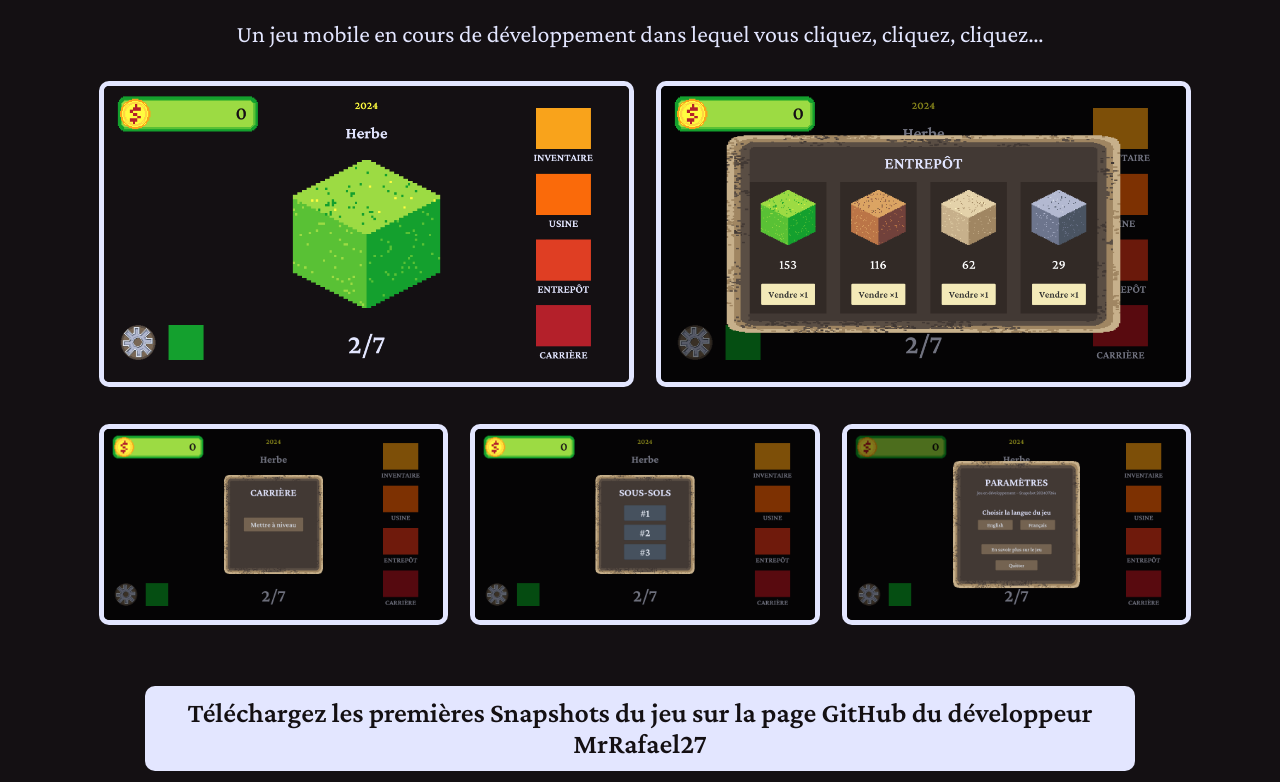
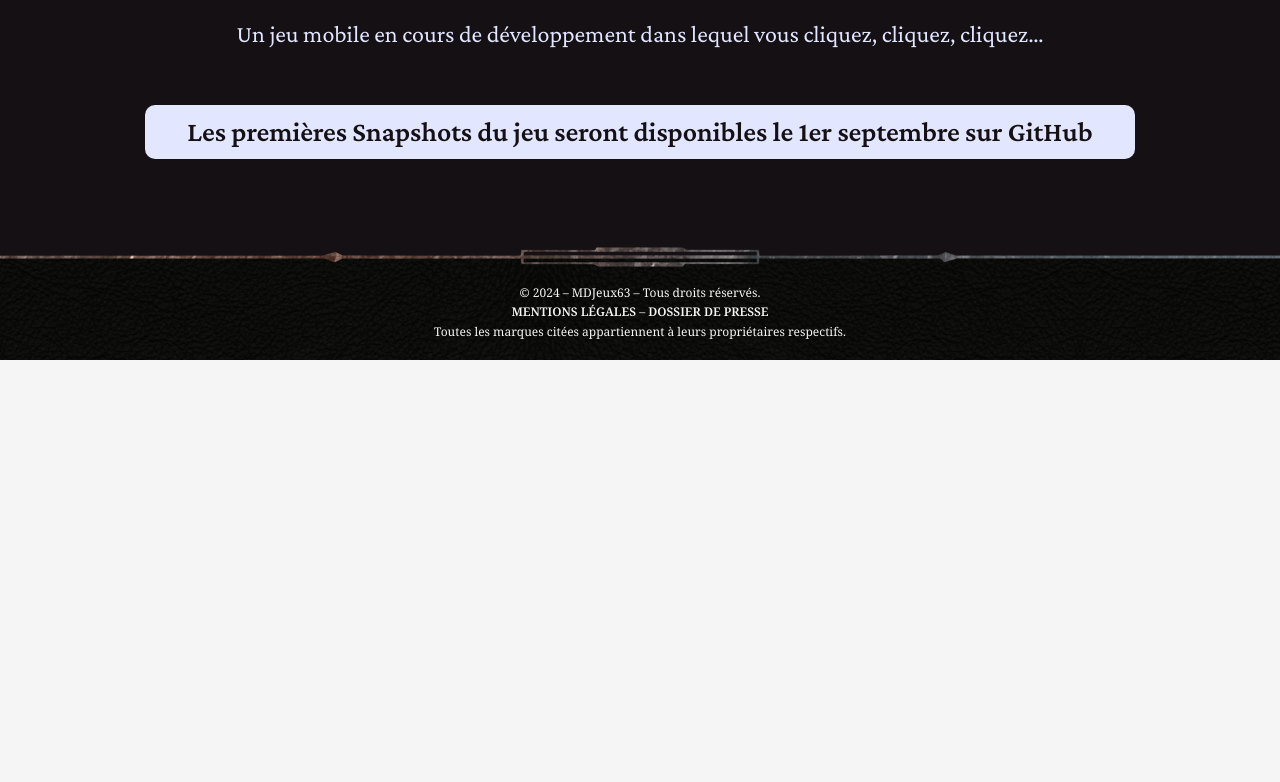
Before and after one commit to MDJeux63/mdjeux63.github.io, a plain HTML site: page index.html in a window 1280 px wide. Shown: the part 5098-5880 px from the top of the page. After the commit the page ends 5458 px from the top, so only its background shows below. Drawn offline with nearby package versions, Linux system fonts and the light colour scheme; a web font is replaced by a local one.

Commit message:
Update of 20.08.2024

```diff
--- a/index.html
+++ b/index.html
@@ -268,32 +268,6 @@
         .striving-fighter-slogan {
             font-size: 24px;
             text-align: center;
-        }
-
-        .striving-fighter-gallery {
-            margin: 3%;
-            display: grid;
-            gap: 3%;
-        }
-
-        .striving-fighter-gallery-1 {
-            grid-template-columns: repeat(2, 1fr);
-        }
-
-        .striving-fighter-gallery-2 {
-            grid-template-columns: repeat(3, 1fr);
-        }
-
-        .striving-fighter-screenshot img {
-            width: 100%;
-            border: 5px #E3E6FF solid;
-            border-radius: 10px;
-            transition: 1s;
-        }
-
-        .striving-fighter-screenshot img:hover {
-            transform: scale(1.3);
-            transition: 1s;
         }
 
         .striving-fighter-link {
@@ -669,16 +643,7 @@
     <section id="rafael-studios">
         <h2>Striving Fighter</h2>
         <p class="striving-fighter-slogan">Un jeu mobile en cours de développement dans lequel vous cliquez, cliquez, cliquez…</p>
-        <div class="striving-fighter-gallery striving-fighter-gallery-1">
-            <a class="striving-fighter-screenshot" href="/assets/images/screenshots/striving-fighter-screenshot-001.png" target="_blank"><img src="/assets/images/screenshots/striving-fighter-screenshot-001.png" alt="Capture d'écran de Striving Fighter"></a>
-            <a class="striving-fighter-screenshot" href="/assets/images/screenshots/striving-fighter-screenshot-002.png" target="_blank"><img src="/assets/images/screenshots/striving-fighter-screenshot-002.png" alt="Capture d'écran de Striving Fighter"></a>
-        </div>
-        <div class="striving-fighter-gallery striving-fighter-gallery-2">
-            <a class="striving-fighter-screenshot" href="/assets/images/screenshots/striving-fighter-screenshot-003.png" target="_blank"><img src="/assets/images/screenshots/striving-fighter-screenshot-003.png" alt="Capture d'écran de Striving Fighter"></a>
-            <a class="striving-fighter-screenshot" href="/assets/images/screenshots/striving-fighter-screenshot-004.png" target="_blank"><img src="/assets/images/screenshots/striving-fighter-screenshot-004.png" alt="Capture d'écran de Striving Fighter"></a>
-            <a class="striving-fighter-screenshot" href="/assets/images/screenshots/striving-fighter-screenshot-005.png" target="_blank"><img src="/assets/images/screenshots/striving-fighter-screenshot-005.png" alt="Capture d'écran de Striving Fighter"></a>
-        </div>
-        <a class="striving-fighter-link" href="https://github.com/MrRafael27/StrivingFighter" target="_blank"><p>Téléchargez les premières Snapshots du jeu sur la page GitHub du développeur MrRafael27</p></a>
+        <a class="striving-fighter-link" href="https://github.com/MrRafael27" target="_blank"><p>Les premières Snapshots du jeu seront disponibles le 1er septembre sur GitHub</p></a>
     </section>
 
     <!-- ------------------------------ footer ------------------------------ -->
```
